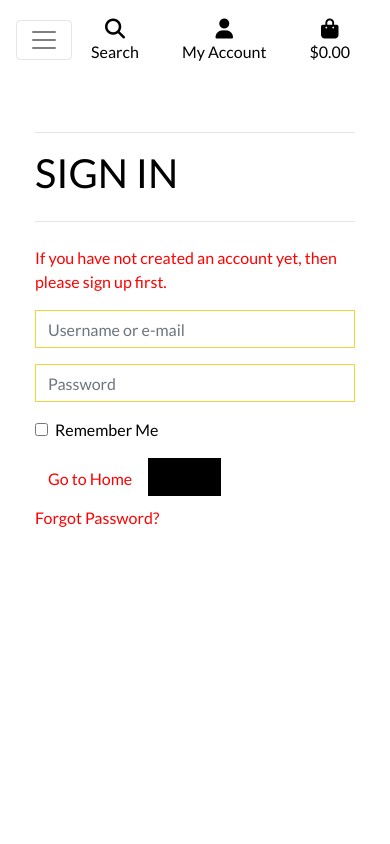
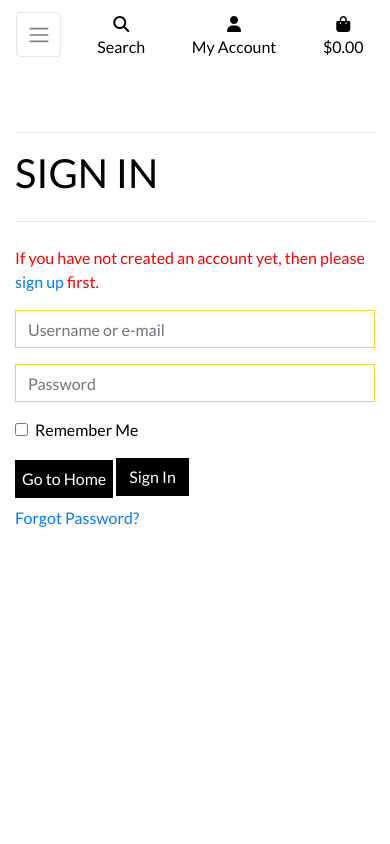
Before and after one commit to pauline-rugwevera/ecommerce-pp5, a Django app: page /accounts/login/ in a window 390 px wide. Run offline with Django 3.2, Linux system fonts and the light colour scheme; some libraries are stand-ins or nearby versions.

Commit message:
Code refactor styling sheet

```diff
--- a/products/templates/products/product_detail.html
+++ b/products/templates/products/product_detail.html
@@ -67,7 +67,7 @@
                         </div>
 
                         <div class="col">
-                            <a href="{% url 'products' %}" class="btn btn-outline-black rounded-0 mt-5">
+                            <a href="{% url 'products' %}" class="btn btn-black rounded-0 mt-5">
                                 <span class="icon">
                                     <i class="fas fa-chevron-left"></i>
                                 </span>
--- a/static/css/base.css
+++ b/static/css/base.css
@@ -1,15 +1,19 @@
-html{
+html {
     height: 100%;
 }
 
-body{
+body {
 
     height: calc(100vh - 164px);
     font-family: 'Lato';
-    color:black;
+    color: black;
+    /* background: #000; */
+
+
 
 
 }
+
 .hero-image {
     background: url('/static/images/larger_canisters.jpeg') no-repeat center center fixed;
     background-size: cover;
@@ -33,11 +37,13 @@ body{
     height: 1.5rem;
     width: 1.5rem;
 }
+
 .logo-font {
     text-transform: uppercase;
 
 
 }
+
 .main-logo-link {
     width: fit-content;
 }
@@ -48,7 +54,8 @@ body{
     color: #fff !important;
     min-width: 260px !important;
 }
-.btn-black{
+
+.btn-black {
     background: black;
     color: white;
 }
@@ -61,6 +68,7 @@ body{
     border-color: #000 !important;
     min-width: 260px !important;
 }
+
 .text-black {
     color: #000 !important;
 }
@@ -79,7 +87,7 @@ body{
 
 .btt-link,
 .update-link,
-.remove-item{
+.remove-item {
     cursor: pointer;
 }
 
@@ -89,7 +97,7 @@ input[name='q']::placeholder {
 }
 
 /* ....bootstrap toasts */
-.message-container{
+.message-container {
     position: fixed;
     top: 72px;
     right: 15px;
@@ -102,7 +110,8 @@ input[name='q']::placeholder {
     top: 0;
     left: 0;
     position: fixed;
-    background: white;
+    /* background: black; */
+
 
 }
 
@@ -113,6 +122,7 @@ input[name='q']::placeholder {
 .toast-capper {
     height: 2px;
 }
+
 /* from CSS-tricks.com: https://css-tricks.com/snippets/css/css-triangle/ */
 .arrow-up {
     width: 0;
@@ -124,6 +134,7 @@ input[name='q']::placeholder {
     top: -10px;
     right: 36px;
 }
+
 /* Convenience classes - colors copied from Bootstrap */
 .arrow-primary {
     border-bottom-color: #007bff !important;
@@ -187,7 +198,7 @@ input[name='q']::placeholder {
 .allauth-form-inner-content button,
 .allauth-form-inner-content input[type='submit'] {
     font-weight: 400;
-    color: black;
+    color: #fff;
     -webkit-user-select: none;
     -moz-user-select: none;
     -ms-user-select: none;
@@ -206,7 +217,7 @@ input[name='q']::placeholder {
 }
 
 .allauth-form-inner-content a {
-    color: red;
+    color: #000#;
 }
 
 
@@ -242,20 +253,11 @@ input[name='q']::placeholder {
 
 /* Slightly larger container on xl screens */
 @media (min-width: 1200px) {
-  .container {
-    max-width: 80%;
-  }
-}
-
-
-/* -------------------------------- Media Queries */
-
-/* Slightly larger container on xl screens */
-@media (min-width: 1200px) {
     .container {
         max-width: 80%;
     }
 }
+
 
 /* fixed top navbar only on medium and up */
 @media (min-width: 992px) {
@@ -271,6 +273,7 @@ input[name='q']::placeholder {
         padding-top: 164px;
     }
 }
+
 /* pad the top a bit when navbar is collapsed on mobile */
 
 @media (max-width: 991px) {
@@ -285,4 +288,26 @@ input[name='q']::placeholder {
     .display-4.logo-font.text-black {
         font-size: 2rem;
     }
+    .nav-link{
+        padding: 2.5px;
+    }
+    .nav-link i.fa-lg{
+        font-size: 16px;
+    }
+    .navbar-toggler {
+        padding: .6rem .6rem;
+        font-size: 1rem;
+    }
+    .btn.btn-outline-black.rounded-0,
+    .btn.btn-black.rounded-0 {
+        padding: .375rem .375rem;
+    }
+
+    .btn.btn-outline-black.rounded-0.btn-lg,
+    .btn.btn-black.rounded-0.btn-lg {
+        padding: .375rem .375rem;
+        font-size: .75rem;
+    }
+
+
 }
--- a/templates/allauth/account/base.html
+++ b/templates/allauth/account/base.html
@@ -1,9 +1,9 @@
 {% extends "base.html" %}
 {% block content %}
-    <div class="conatiner header-container">
+    <div class="container header-container">
         <div class="overlay"></div>
         <div class="row justify-content-center">
-            <div class="col-10 col-md-6">
+            <div class="col-12 col-md-6">
                 <div class="allauth-form-inner-content">
                     {% block inner_content %}
                     {% endblock %}
--- a/templates/allauth/account/login.html
+++ b/templates/allauth/account/login.html
@@ -40,7 +40,7 @@ for a {{ site_name }} account and sign in below:{% endblocktrans %}</p>
   {% if redirect_field_value %}
   <input type="hidden" name="{{ redirect_field_name }}" value="{{ redirect_field_value }}" />
   {% endif %}
-  <a class="btn btn-outline-black rounded-0" href="{% url 'home' %}">Go to Home</a>
+  <a class="btn btn-black rounded-0" href="{% url 'home' %}">Go to Home</a>
   <button class="primaryAction" type="submit">{% trans "Sign In" %}</button>
 
   <p class="mt-2">
--- a/templates/includes/main-nav.html
+++ b/templates/includes/main-nav.html
@@ -1,5 +1,10 @@
 <div class="collapse navbar-collapse" id="main-nav">
     <ul class="navbar-nav w-auto mx-auto">
+        <li class="nav-item d-block d-md-none">
+            <a class="logo-font font-weight-bold nav-link text-black mr-5" href="{% url 'home' %}" id="home-link">
+                Home
+            </a>
+        </li>
 
         <li class="nav-item dropdown">
             <a class="logo-font font-weight-bold nav-link text-black mr-5" href="#" id="all-products-link"
--- a/templates/includes/mobile-top-header.html
+++ b/templates/includes/mobile-top-header.html
@@ -30,7 +30,7 @@
             {% if request.user.is_superuser %}
                 <a href="{% url 'add_product' %}"class="dropdown-item">Product Management</a>
             {% endif %}
-            <a href="" class="dropdown-item">My Profile</a>
+            <a href="% url 'profile' %}" class="dropdown-item">My Profile</a>
             <a href="{% url 'account_logout' %}" class="dropdown-item">Logout</a>
         {% else %}
             <a href="{% url 'account_signup' %}" class="dropdown-item">Register</a>
```
